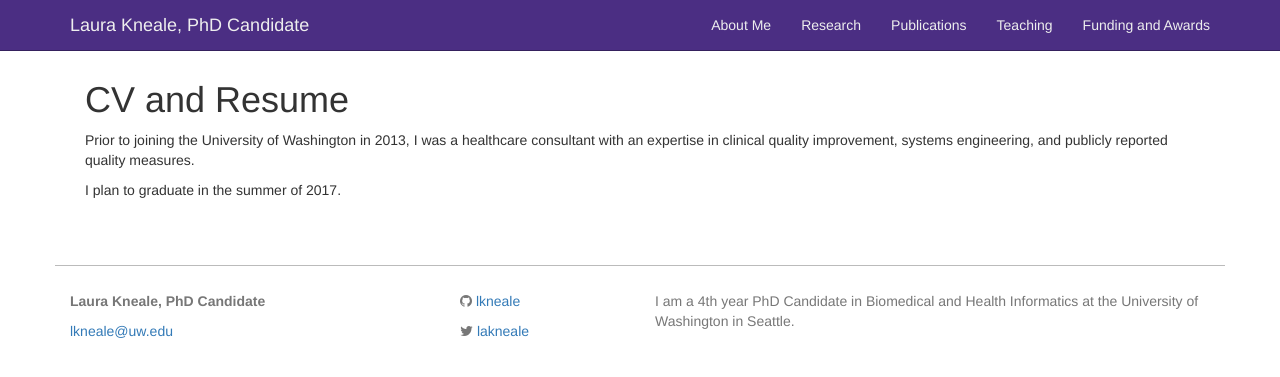
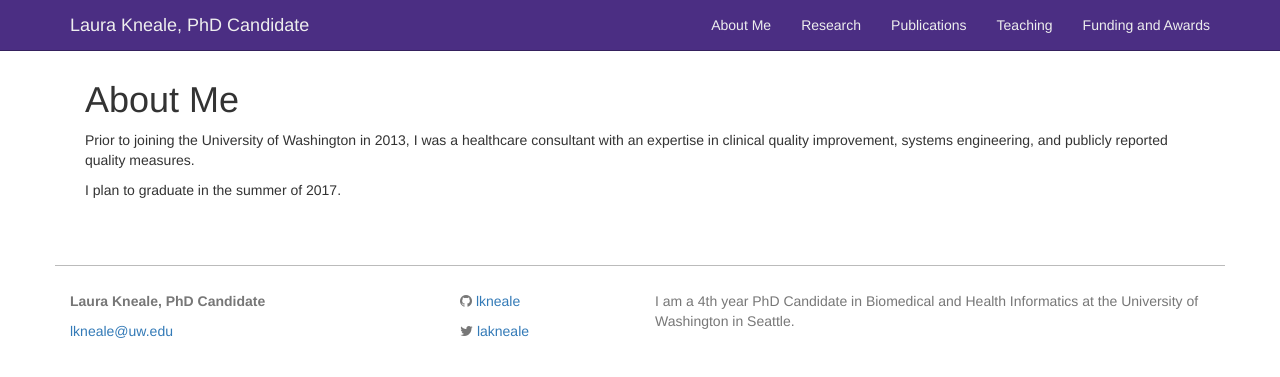
Before and after one commit to lkneale/lkneale.github.io, a Jekyll site: the page built from cv.md, in a window 1280 px wide. Shown: the top 377 px of the page. Built offline with Jekyll 4.4.1, drawn with Linux system fonts in a browser that asks for light colours.

Commit message:
Update cv.md

```diff
--- a/cv.md
+++ b/cv.md
@@ -1,7 +1,7 @@
 ---
 layout: page
-title: CV and Resume
-permalink: /cv/
+title: About Me
+permalink: /about/
 ---
 
 Prior to joining the University of Washington in 2013, I was a healthcare consultant with an expertise in clinical quality improvement, systems engineering, and publicly reported quality measures.
```
